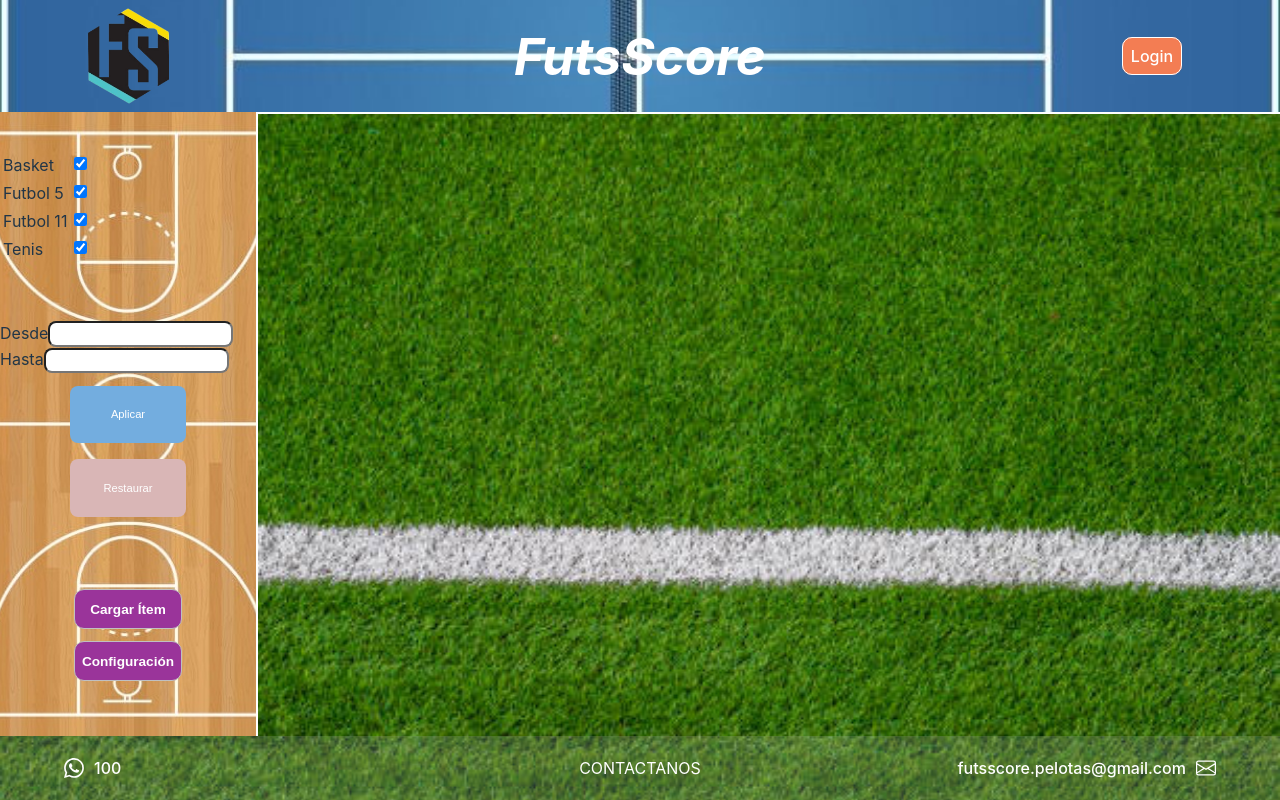
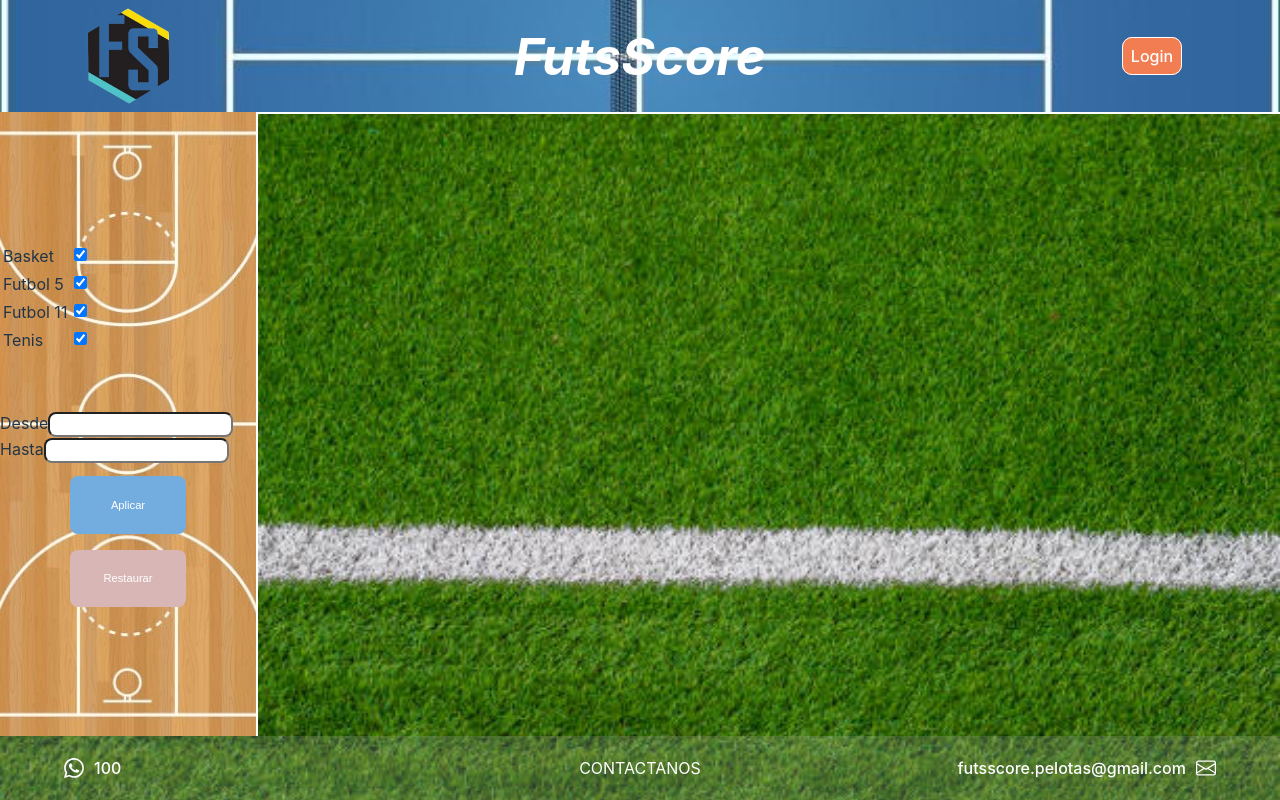
Before and after one commit to pablo-salituri/FutsScore, a React (Vite) app in the folder Front/: page / in a window 1280 px wide. Built offline with nearby package versions, Linux system fonts and the light colour scheme; no server answers; the database is empty.

Commit message:
herramientas para admin

```diff
--- a/Front/src/Components/SideBar/LargeSideBar.jsx
+++ b/Front/src/Components/SideBar/LargeSideBar.jsx
@@ -41,7 +41,7 @@ export default function LargeSideBar() {
       <section>
         <PriceFilter />
       </section>
-      <section className={styles.tools}>
+      {location === "Not Home" && <section className={styles.tools}>
         <Link to="/admin/addItem" style={{ display: "contents" }}>
           <button className={styles.button}>
             Cargar Ítem
@@ -52,7 +52,7 @@ export default function LargeSideBar() {
             Configuración
           </button>
         </Link>
-      </section>
+      </section>}
     </div>
   );
 }
```
